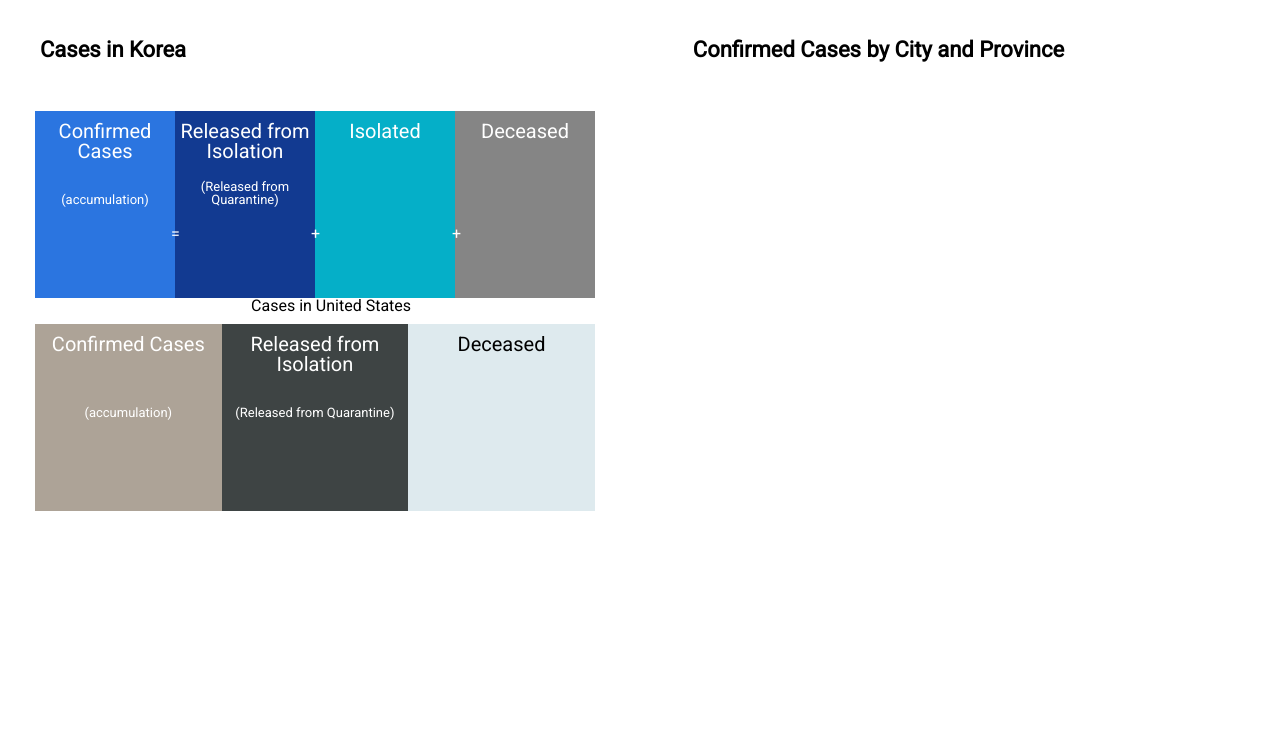
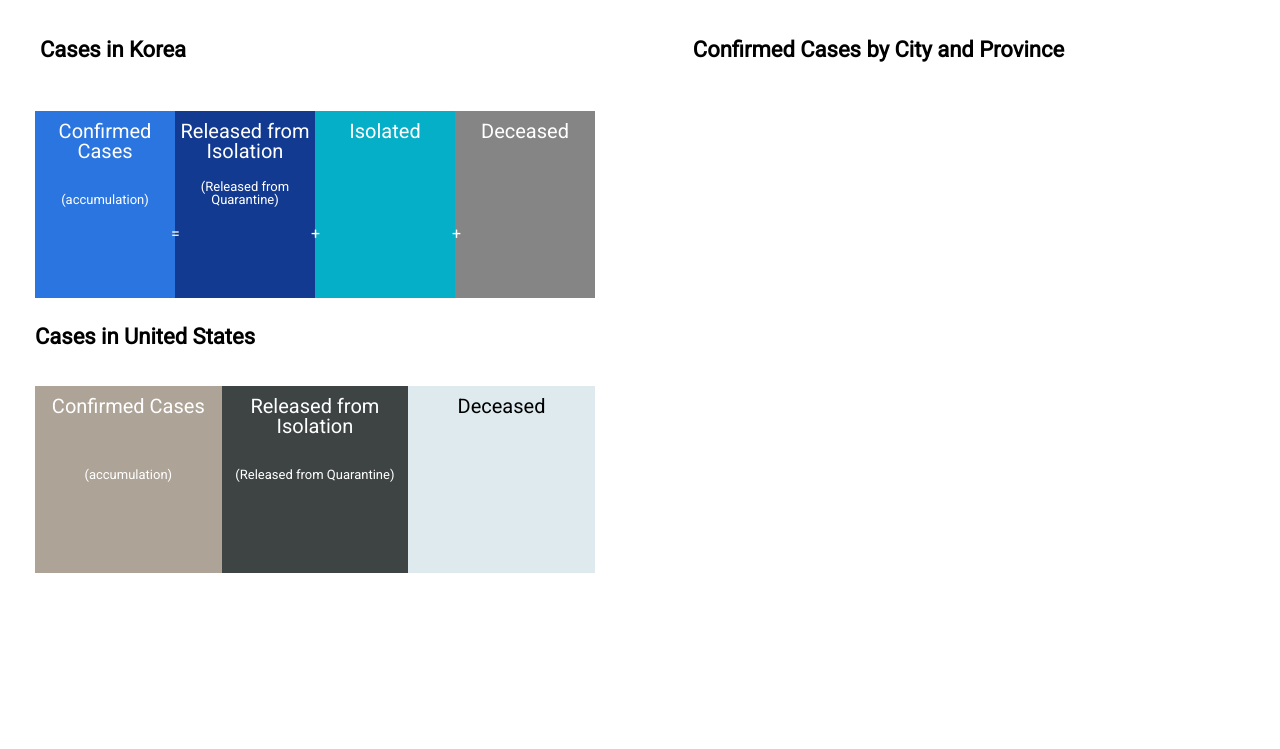
Before and after one commit to jiselectric/549-corona, a Flask app: page / in a window 1280 px wide. Shown: the part 149-898 px from the top of the page. Before the commit the page ends 660 px from the top, so only its background shows below. Run offline with Flask 2, Linux system fonts and the light colour scheme; data that the repository does not hold is empty; parts of the project's set-up code (start-up, migrations or seed data) failed here and were passed over.

Commit message:
minor css change

```diff
--- a/app.py
+++ b/app.py
@@ -61,7 +61,7 @@ def getLiveNumber():
     curs.execute(sql, yesterday)
     result['US_status'] = curs.fetchall()
 
-    print(result)
+    #print(result)
     return jsonify(result)
 
 def downloadSVG():
--- a/static/style.css
+++ b/static/style.css
@@ -173,17 +173,16 @@ ol, ul {
 }
 
 .content-left {
-    height: 100%;
+    height: 650px;
     width: 49%;
     float: left;
 }
 
 .content-right {
-    height: 100%;
+    height: 750px;
     width: 49%;
     float: right;
 }
-
 
 #corona-status>h3 {
     font-size : 22px;
@@ -194,17 +193,17 @@ ol, ul {
     margin: 40px;
 }
 
-/**
-#corona-status #us-cases-title {
+#us-status-list>h3 {
     font-size : 22px;
     font-weight: 600;
     color: #000;
     position: relative;
     width: 100%;
-    margin: 40px;
+    margin: 0;
+    text-align: left;
+    margin-top: 5%;
+    margin-bottom: 5%;
 }
-**/
-
 
 #status-list>ul>li {
     display: inline-block;
@@ -295,6 +294,7 @@ ol, ul {
     text-align: center;
     margin-left: 35px;
     position: relative;
+    display: inline-block;
 }
 
 
@@ -421,6 +421,7 @@ ol, ul {
 }
 
 /** Radio Button **/
+/**
 #assessment-main>#answer-content>div>.container {
   display: block;
   position: relative;
@@ -435,7 +436,6 @@ ol, ul {
   user-select: none;
 }
 
-/* Hide the browser's default radio button */
 #assessment-main>#answer-content>div>.container>input {
   position: absolute;
   opacity: 0;
@@ -444,7 +444,6 @@ ol, ul {
   width: 0;
 }
 
-/* Create a custom radio button */
 .checkmark {
   position: absolute;
   top: 0;
@@ -455,29 +454,24 @@ ol, ul {
   border-radius: 50%;
 }
 
-/* On mouse-over, add a grey background color */
 .container:hover input ~ .checkmark {
   background-color: #ccc;
 }
 
-/* When the radio button is checked, add a blue background */
 .container input:checked ~ .checkmark {
   background-color: #2196F3;
 }
 
-/* Create the indicator (the dot/circle - hidden when not checked) */
 .checkmark:after {
   content: "";
   position: absolute;
   display: none;
 }
 
-/* Show the indicator (dot/circle) when checked */
 .container input:checked ~ .checkmark:after {
   display: block;
 }
 
-/* Style the indicator (dot/circle) */
 .container .checkmark:after {
   top: 9px;
   left: 9px;
@@ -486,6 +480,7 @@ ol, ul {
   border-radius: 50%;
   background: white;
 }
+*/
 
 #terms-container {
     margin-top: 2.5%;
--- a/templates/terms.html
+++ b/templates/terms.html
@@ -5,7 +5,7 @@
     <meta charset="UTF-8">
     <title> Self-Assessment </title>
 </head>
-<body>
+<body style="height: 650px;">
     {% include 'format.html' %}
     <div id="terms-container">
         <div id="terms-title">
```
